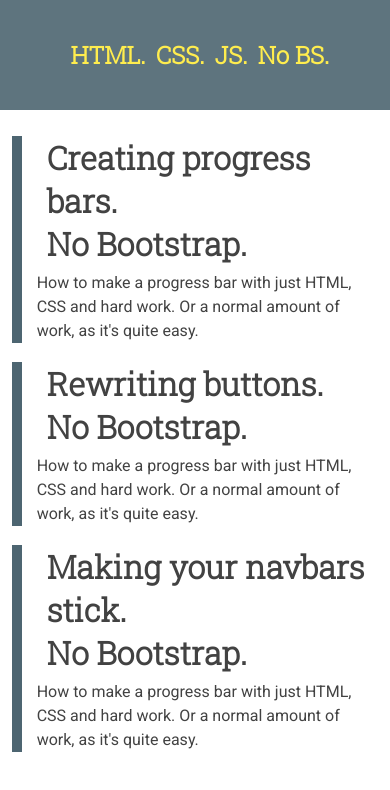
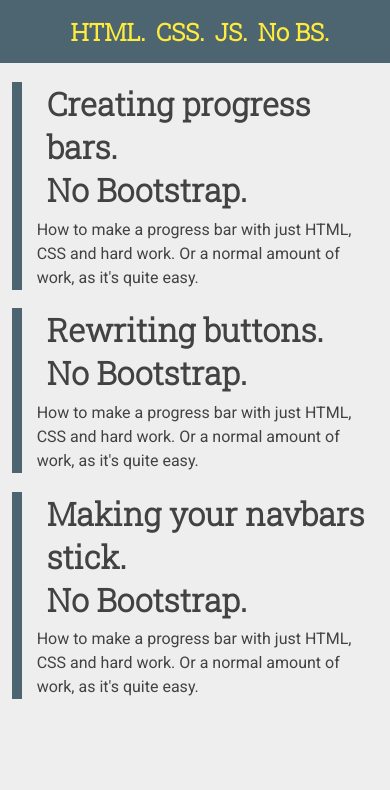
Before and after one commit to edwardcgordon/blog, a plain HTML site: page index.html in a window 390 px wide. Drawn offline with Linux system fonts and the light colour scheme; a script that the page names is missing.

Commit message:
Removed fixed nav
Fixed navwas shit. Removed.

```diff
--- a/css/main.css
+++ b/css/main.css
@@ -1,7 +1,7 @@
 /*-- Element level styles --*/
 body {
   font-family: 'Roboto', serif;
-  background: #fff;
+  background: #EEEEEE;
   margin: 0;
   text-decoration: none;
 }
@@ -57,6 +57,10 @@ p {
 
 .section-list {
   display: inline-block;
+}
+
+.tutorial {
+  margin-bottom: 30px;
 }
 
 /*-- Blog link button --*/
@@ -120,22 +124,21 @@ p {
 
     .side-nav {
       /* float: left; */
-      position: fixed;
+      position: static;
       height: auto;
       width: 100%;
       text-align: center;
       background: #4d6571;
-      padding: 10% 0;
-      margin: 0 0 2%;
-      opacity: 0.9;
+      padding: 4% 0;
+      margin: auto;
     }
 
     .main-content {
-      width: 95%;
+      width: 96%;
       display: block;
       float: none;
       margin: 0 0 0 3%;
-      padding: 30% 0;
+      /* padding: 30% 0; */
     }
 
     .blog-header {
```
